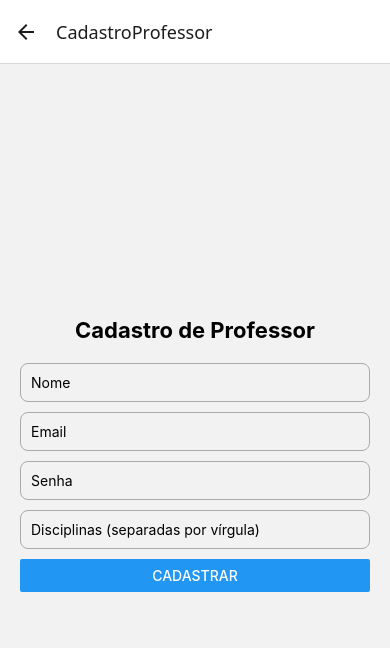
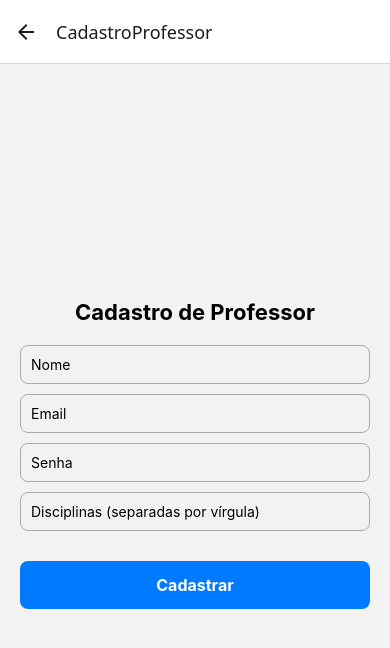
Before and after one commit to luishmenezes/FrontNotas, a React Native app: screen /CadastroProfessor in a window 390 px wide. Shown: the top 648 px of the page. Built offline with nearby package versions, Linux system fonts and the light colour scheme.

Commit message:
[feature]: Scrolabilidade

```diff
--- a/navigation/AppNavigator.tsx
+++ b/navigation/AppNavigator.tsx
@@ -32,7 +32,7 @@ const Stack = createNativeStackNavigator<RootStackParamList>();
 
 export default function AppNavigator() {
   return (
-    <Stack.Navigator initialRouteName="Inicio">
+    <Stack.Navigator initialRouteName="SelectUser">
       <Stack.Screen name="Home" component={HomeScreen} />
       <Stack.Screen name="SelectUser" component={SelectUserScreen} />
       <Stack.Screen name="Cadastro" component={CadastroScreen} />
--- a/screens/Cadastro.tsx
+++ b/screens/Cadastro.tsx
@@ -1,28 +1,81 @@
-import React from 'react';
-import { View, Text, TextInput, TouchableOpacity, StyleSheet } from 'react-native';
+import React, { useState } from 'react';
+import { View, Text, TextInput, TouchableOpacity, StyleSheet, Alert } from 'react-native';
 
 interface Props {
   tipoUsuario?: string;
 }
 
 export default function CadastroScreen({ tipoUsuario = 'Desconhecido' }: Props) {
+  const [nome, setNome] = useState('');
+  const [email, setEmail] = useState('');
+  const [senha, setSenha] = useState('');
+  const [materia, setMateria] = useState('');
+  const [codigo, setCodigo] = useState('');
+
+  const handleCadastro = () => {
+    if (!nome || !email || !senha) {
+      Alert.alert('Erro', 'Por favor, preencha todos os campos obrigatórios.');
+      return;
+    }
+
+    if (tipoUsuario === 'Professor' && (!materia || !codigo)) {
+      Alert.alert('Erro', 'Por favor, preencha todos os campos obrigatórios para o Professor.');
+      return;
+    }
+
+    Alert.alert('Sucesso', `Cadastro de ${tipoUsuario} realizado com sucesso!`);
+
+    setNome('');
+    setEmail('');
+    setSenha('');
+    setMateria('');
+    setCodigo('');
+  };
+
   return (
     <View style={styles.container}>
       <Text style={styles.title}>Cadastro</Text>
       <Text style={styles.userType}>Cadastrando como: {tipoUsuario}</Text>
 
-      <TextInput style={styles.input} placeholder="Nome" />
-      <TextInput style={styles.input} placeholder="Email" keyboardType="email-address" />
-      <TextInput style={styles.input} placeholder="Senha" secureTextEntry />
+      <TextInput
+        style={styles.input}
+        placeholder="Nome"
+        value={nome}
+        onChangeText={setNome}
+      />
+      <TextInput
+        style={styles.input}
+        placeholder="Email"
+        keyboardType="email-address"
+        value={email}
+        onChangeText={setEmail}
+      />
+      <TextInput
+        style={styles.input}
+        placeholder="Senha"
+        secureTextEntry
+        value={senha}
+        onChangeText={setSenha}
+      />
 
       {tipoUsuario === 'Professor' && (
         <>
-          <TextInput style={styles.input} placeholder="Matéria que leciona" />
-          <TextInput style={styles.input} placeholder="Código de identificação" />
+          <TextInput
+            style={styles.input}
+            placeholder="Matéria que leciona"
+            value={materia}
+            onChangeText={setMateria}
+          />
+          <TextInput
+            style={styles.input}
+            placeholder="Código de identificação"
+            value={codigo}
+            onChangeText={setCodigo}
+          />
         </>
       )}
 
-      <TouchableOpacity style={styles.button}>
+      <TouchableOpacity style={styles.button} onPress={handleCadastro}>
         <Text style={styles.buttonText}>Cadastrar</Text>
       </TouchableOpacity>
     </View>
--- a/screens/Calendario/Calendario.tsx
+++ b/screens/Calendario/Calendario.tsx
@@ -1,10 +1,10 @@
 import React from 'react';
-import { View, Text, StyleSheet, Button } from 'react-native';
+import { View, Text, StyleSheet, ScrollView } from 'react-native';
 import { Calendar } from 'react-native-calendars';
 
 export default function TelaCalendario() {
   return (
-    <View style={styles.container}>
+    <ScrollView style={styles.container} contentContainerStyle={styles.scrollContent}>
       <View style={styles.upperHalf}>
         <Calendar
           style={styles.calendar}
@@ -27,7 +27,7 @@ export default function TelaCalendario() {
           <Text style={styles.fieldDescription}>Prova de História</Text>
         </View>
       </View>
-    </View>
+    </ScrollView>
   );
 }
 
@@ -36,9 +36,10 @@ const styles = StyleSheet.create({
     flex: 1,
     backgroundColor: '#0477BF',
   },
+  scrollContent: {
+    paddingVertical: 20,
+  },
   upperHalf: {
-    flex: 1,
-    justifyContent: 'center',
     paddingHorizontal: 24,
   },
   calendar: {
@@ -47,9 +48,8 @@ const styles = StyleSheet.create({
     backgroundColor: '#fff',
   },
   lowerHalf: {
-    flex: 1,
+    marginTop: 20,
     paddingHorizontal: 24,
-    justifyContent: 'center',
   },
   fieldContainer: {
     backgroundColor: '#fff',
--- a/screens/CodigoRecupera/CodRecupera.tsx
+++ b/screens/CodigoRecupera/CodRecupera.tsx
@@ -1,5 +1,5 @@
 import React, { useState } from 'react';
-import { View, Text, StyleSheet, TextInput, TouchableOpacity, Alert } from 'react-native';
+import { View, Text, StyleSheet, TextInput, TouchableOpacity, Alert, ScrollView, KeyboardAvoidingView, Platform } from 'react-native';
 import { LinearGradient } from 'expo-linear-gradient';
 
 export default function RecuperacaoSenha() {
@@ -15,7 +15,11 @@ export default function RecuperacaoSenha() {
   };
 
   return (
-    <View style={styles.container}>
+    <KeyboardAvoidingView
+      style={{ flex: 1 }}
+      behavior={Platform.OS === 'ios' ? 'padding' : undefined}
+    >
+      <ScrollView contentContainerStyle={styles.container} keyboardShouldPersistTaps="handled">
         <View style={styles.card}>
           <Text style={styles.title}>Código de recuperação</Text>
           <Text style={styles.subtitle}>
@@ -41,17 +45,19 @@ export default function RecuperacaoSenha() {
 
           <Text style={styles.reenviar}>Reenviar código</Text>
         </View>
-    </View>
+      </ScrollView>
+    </KeyboardAvoidingView>
   );
 }
 
 const styles = StyleSheet.create({
   container: {
-    flex: 1,
+    flexGrow: 1,
     backgroundColor: '#0477BF',
     justifyContent: 'center',
     alignItems: 'center',
     paddingHorizontal: 24,
+    paddingVertical: 32,
   },
   card: {
     backgroundColor: '#03629C',
--- a/screens/EventoProva/EventoProva.tsx
+++ b/screens/EventoProva/EventoProva.tsx
@@ -1,5 +1,15 @@
 import React, { useState } from 'react';
-import { View, Text, StyleSheet, TextInput, Alert, TouchableOpacity } from 'react-native';
+import {
+  View,
+  Text,
+  StyleSheet,
+  TextInput,
+  Alert,
+  TouchableOpacity,
+  ScrollView,
+  KeyboardAvoidingView,
+  Platform
+} from 'react-native';
 import { LinearGradient } from 'expo-linear-gradient';
 
 export default function CriarProva() {
@@ -18,7 +28,14 @@ export default function CriarProva() {
   };
 
   return (
-    <View style={styles.container}>
+    <KeyboardAvoidingView
+      style={{ flex: 1 }}
+      behavior={Platform.OS === 'ios' ? 'padding' : undefined}
+    >
+      <ScrollView
+        contentContainerStyle={styles.container}
+        keyboardShouldPersistTaps="handled"
+      >
         <View style={styles.card}>
           <Text style={styles.title}>Criar Prova</Text>
 
@@ -61,17 +78,19 @@ export default function CriarProva() {
             </LinearGradient>
           </TouchableOpacity>
         </View>
-    </View>
+      </ScrollView>
+    </KeyboardAvoidingView>
   );
 }
 
 const styles = StyleSheet.create({
   container: {
-    flex: 1,
+    flexGrow: 1,
     backgroundColor: '#0477BF',
     justifyContent: 'center',
     alignItems: 'center',
     paddingHorizontal: 24,
+    paddingVertical: 32,
   },
   card: {
     backgroundColor: '#003D80',
--- a/screens/HomeScreen.tsx
+++ b/screens/HomeScreen.tsx
@@ -8,6 +8,10 @@ const HomeScreen = () => {
         source={require('../assets/LogoNoteasy.png')}
         style={styles.logo}
       />
+      <Text style={styles.welcomeText}>Bem-vindo ao Noteasy!</Text>
+      <Text style={styles.descriptionText}>
+        Organize suas anotações e tarefas de maneira prática e eficiente.
+      </Text>
     </View>
   );
 };
@@ -27,9 +31,16 @@ const styles = StyleSheet.create({
     height: 150,
     marginBottom: 20,
   },
-  text: {
+  welcomeText: {
     color: '#fff',
-    fontSize: 24,
+    fontSize: 28,
     fontWeight: 'bold',
+    marginBottom: 10,
+  },
+  descriptionText: {
+    color: '#fff',
+    fontSize: 18,
+    textAlign: 'center',
+    marginHorizontal: 20,
   },
 });
--- a/screens/Inicio/Inicio.tsx
+++ b/screens/Inicio/Inicio.tsx
@@ -1,12 +1,24 @@
 import React from 'react';
-import { View, Text, StyleSheet, TouchableOpacity, Image } from 'react-native';
+import {
+  View,
+  Text,
+  StyleSheet,
+  TouchableOpacity,
+  Image,
+  SafeAreaView,
+  ScrollView
+} from 'react-native';
 import { Ionicons } from '@expo/vector-icons';
 
 export default function Dashboard() {
   return (
-    <View style={styles.container}>
+    <SafeAreaView style={styles.safeArea}>
+      <ScrollView contentContainerStyle={styles.container}>
         <View style={styles.logoContainer}>
-        <Image source={require('@/assets/LogoNoteasy.png')} style={styles.logo} />
+          <Image
+            source={require('@/assets/LogoNoteasy.png')}
+            style={styles.logo}
+          />
         </View>
 
         <View style={styles.cardsContainer}>
@@ -20,6 +32,7 @@ export default function Dashboard() {
               <Text style={styles.cardText}>Calendário</Text>
             </TouchableOpacity>
           </View>
+
           <View style={styles.cardRow}>
             <TouchableOpacity style={styles.card}>
               <Ionicons name="person" size={30} color="#fff" />
@@ -31,8 +44,9 @@ export default function Dashboard() {
             </TouchableOpacity>
           </View>
         </View>
+      </ScrollView>
 
-      {/* Navbar */}
+      {/* Navbar fixa */}
       <View style={styles.navbar}>
         <TouchableOpacity style={styles.menuIcon}>
           <Ionicons name="menu" size={30} color="#fff" />
@@ -41,16 +55,19 @@ export default function Dashboard() {
           <Ionicons name="person-circle" size={30} color="#fff" />
         </TouchableOpacity>
       </View>
-    </View>
+    </SafeAreaView>
   );
 }
 
 const styles = StyleSheet.create({
-  container: {
+  safeArea: {
     flex: 1,
     backgroundColor: '#007bdb',
+  },
+  container: {
     paddingTop: 50,
     paddingHorizontal: 20,
+    paddingBottom: 100,
   },
   logoContainer: {
     alignItems: 'center',
--- a/screens/LoginScreen.tsx
+++ b/screens/LoginScreen.tsx
@@ -1,9 +1,12 @@
 import React from 'react';
-import { View, Text, TextInput, TouchableOpacity, StyleSheet, Image } from 'react-native';
-import { useNavigation } from '@react-navigation/native';
-import { router } from 'expo-router';
+import { View, Text, TextInput, TouchableOpacity, StyleSheet, Image, ScrollView } from 'react-native';
+import { useRouter } from 'expo-router';
+
 export default function LoginScreen() {
+  const router = useRouter();
+
   return (
+    <ScrollView contentContainerStyle={styles.scrollContainer}>
       <View style={styles.container}>
         <Image
           source={require('../assets/LogoNoteasy.png')}
@@ -37,7 +40,10 @@ export default function LoginScreen() {
           </TouchableOpacity>
         </View>
 
-      <TouchableOpacity style={styles.createBtn} onPress={() => router.push('/SelectUserScreen')}>
+        <TouchableOpacity
+          style={styles.createBtn}
+          onPress={() => router.push('/SelectUserScreen')}
+        >
           <Text style={styles.socialText}>Criar Conta</Text>
         </TouchableOpacity>
 
@@ -54,10 +60,17 @@ export default function LoginScreen() {
 
         <View style={styles.registerContainer}>
           <Text style={styles.registerText}>
-          Não tem conta? <Text style={styles.registerLink} onPress={() => router.push('/cadastro')}>Cadastre-se</Text>
+            Não tem conta?{' '}
+            <Text
+              style={styles.registerLink}
+              onPress={() => router.push('/cadastro')}
+            >
+              Cadastre-se
+            </Text>
           </Text>
         </View>
       </View>
+    </ScrollView>
   );
 }
 
@@ -67,6 +80,10 @@ const styles = StyleSheet.create({
     backgroundColor: '#0072CE',
     alignItems: 'center',
     paddingVertical: 30,
+  },
+  scrollContainer: {
+    flexGrow: 1,
+    paddingBottom: 30,
   },
   image: {
     width: 200,
@@ -107,7 +124,7 @@ const styles = StyleSheet.create({
     marginBottom: 10,
   },
   confirmButton: {
-    backgroundColor: 'linear-gradient(0deg, #006EFF 0%, #001684 80%)',
+    backgroundColor: '#004BFF',
     paddingVertical: 12,
     borderRadius: 10,
     alignItems: 'center',
--- a/screens/NovaSenha/NovaSenha.tsx
+++ b/screens/NovaSenha/NovaSenha.tsx
@@ -1,5 +1,16 @@
 import React, { useState } from 'react';
-import { View, Text, StyleSheet, TextInput, Alert, TouchableOpacity } from 'react-native';
+import {
+  View,
+  Text,
+  StyleSheet,
+  TextInput,
+  Alert,
+  TouchableOpacity,
+  SafeAreaView,
+  ScrollView,
+  KeyboardAvoidingView,
+  Platform
+} from 'react-native';
 import { LinearGradient } from 'expo-linear-gradient';
 
 export default function NovaSenha() {
@@ -21,7 +32,15 @@ export default function NovaSenha() {
   };
 
   return (
-    <View style={styles.container}>
+    <SafeAreaView style={styles.safeArea}>
+      <KeyboardAvoidingView
+        style={{ flex: 1 }}
+        behavior={Platform.OS === 'ios' ? 'padding' : undefined}
+      >
+        <ScrollView
+          contentContainerStyle={styles.scrollContainer}
+          keyboardShouldPersistTaps="handled"
+        >
           <View style={styles.card}>
             <Text style={styles.title}>Nova Senha</Text>
 
@@ -43,27 +62,32 @@ export default function NovaSenha() {
 
             <TouchableOpacity onPress={handleNovaSenha} style={styles.buttonWrapper}>
               <LinearGradient
-            colors={['#001684', '#006EFF']} // Gradiente para o botão
+                colors={['#001684', '#006EFF']}
                 style={styles.button}
               >
                 <Text style={styles.buttonText}>Enviar</Text>
               </LinearGradient>
             </TouchableOpacity>
           </View>
-    </View>
+        </ScrollView>
+      </KeyboardAvoidingView>
+    </SafeAreaView>
   );
 }
 
 const styles = StyleSheet.create({
-  container: {
+  safeArea: {
     flex: 1,
     backgroundColor: '#0477BF',
+  },
+  scrollContainer: {
+    flexGrow: 1,
     justifyContent: 'center',
     alignItems: 'center',
     paddingHorizontal: 24,
   },
   card: {
-    backgroundColor: '#0061A1', // Cor um pouco mais escura que o azul da tela
+    backgroundColor: '#0061A1',
     borderRadius: 16,
     padding: 20,
     width: '100%',
--- a/screens/aluno/CadastroAluno.tsx
+++ b/screens/aluno/CadastroAluno.tsx
@@ -1,5 +1,5 @@
 import React, { useState, useEffect } from 'react';
-import { View, Text, StyleSheet, Alert, CheckBox } from 'react-native';
+import { View, Text, StyleSheet, Alert, ScrollView, KeyboardAvoidingView, Platform } from 'react-native';
 import AsyncStorage from '@react-native-async-storage/async-storage';
 import CustomInput from '../../components/CustomInput';
 import CustomButton from '@/components/CustomButton';
@@ -88,7 +88,11 @@ export default function FormAluno() {
   };
 
   return (
-    <View style={styles.container}>
+    <KeyboardAvoidingView
+      behavior={Platform.OS === "ios" ? "padding" : undefined}
+      style={styles.container}
+    >
+      <ScrollView contentContainerStyle={styles.scrollContent}>
         <View style={styles.form}>
           <Text style={styles.title}>Cadastro de Aluno</Text>
 
@@ -101,21 +105,13 @@ export default function FormAluno() {
           <CustomInput placeholder="Confirmar Senha" secureTextEntry value={confirmarSenha} onChangeText={setConfirmarSenha} />
 
           <View style={styles.checkboxContainer}>
-          <CheckBox
-            value={aceitoPoliticas}
-            onValueChange={setAceitoPoliticas}
-            style={styles.checkbox}
-          />
             <Text style={styles.checkboxLabel}>Aceito as políticas de privacidade</Text>
           </View>
 
+          <CustomButton title="Confirmar" onPress={handleCadastroAluno} />
         </View>
-
-      <CustomButton
-        title="Confirmar"
-        onPress={handleCadastroAluno}
-      />
-    </View>
+      </ScrollView>
+    </KeyboardAvoidingView>
   );
 }
 
@@ -123,15 +119,10 @@ const styles = StyleSheet.create({
   container: {
     flex: 1,
     backgroundColor: '#007bdb',
+  },
+  scrollContent: {
     paddingTop: 60,
-  },
-  profileCircle: {
-    width: 100,
-    height: 100,
-    borderRadius: 50,
-    backgroundColor: '#eee',
-    alignSelf: 'center',
-    marginBottom: 10,
+    paddingBottom: 40,
   },
   form: {
     backgroundColor: '#0455BF',
@@ -146,11 +137,6 @@ const styles = StyleSheet.create({
     marginBottom: 16,
     color: '#fff',
   },
-  label: {
-    fontSize: 16,
-    color: '#fff',
-    marginBottom: 8,
-  },
   checkboxContainer: {
     flexDirection: 'row',
     alignItems: 'center',
--- a/screens/professor/CadastroProfessor.tsx
+++ b/screens/professor/CadastroProfessor.tsx
@@ -1,5 +1,5 @@
 import React, { useState } from 'react';
-import { View, Text, TextInput, Button, StyleSheet, Alert } from 'react-native';
+import { View, Text, TextInput, Alert, StyleSheet, TouchableOpacity, ActivityIndicator } from 'react-native';
 import axios from 'axios';
 
 export default function CadastroProfessor() {
@@ -7,8 +7,16 @@ export default function CadastroProfessor() {
   const [email, setEmail] = useState('');
   const [senha, setSenha] = useState('');
   const [disciplinas, setDisciplinas] = useState('');
+  const [loading, setLoading] = useState(false);
 
   const handleCadastro = async () => {
+    if (!nome || !email || !senha || !disciplinas) {
+      Alert.alert('Erro', 'Por favor, preencha todos os campos.');
+      return;
+    }
+
+    setLoading(true);
+
     try {
       const response = await axios.post('http://localhost:8080/professores', {
         nome,
@@ -25,17 +33,52 @@ export default function CadastroProfessor() {
     } catch (error) {
       console.error(error);
       Alert.alert('Erro', 'Não foi possível cadastrar o professor.');
+    } finally {
+      setLoading(false);
     }
   };
 
   return (
     <View style={styles.container}>
       <Text style={styles.title}>Cadastro de Professor</Text>
-      <TextInput placeholder="Nome" style={styles.input} value={nome} onChangeText={setNome} />
-      <TextInput placeholder="Email" style={styles.input} value={email} onChangeText={setEmail} keyboardType="email-address" />
-      <TextInput placeholder="Senha" style={styles.input} value={senha} onChangeText={setSenha} secureTextEntry />
-      <TextInput placeholder="Disciplinas (separadas por vírgula)" style={styles.input} value={disciplinas} onChangeText={setDisciplinas} />
-      <Button title="Cadastrar" onPress={handleCadastro} />
+      <TextInput
+        placeholder="Nome"
+        style={styles.input}
+        value={nome}
+        onChangeText={setNome}
+      />
+      <TextInput
+        placeholder="Email"
+        style={styles.input}
+        value={email}
+        onChangeText={setEmail}
+        keyboardType="email-address"
+      />
+      <TextInput
+        placeholder="Senha"
+        style={styles.input}
+        value={senha}
+        onChangeText={setSenha}
+        secureTextEntry
+      />
+      <TextInput
+        placeholder="Disciplinas (separadas por vírgula)"
+        style={styles.input}
+        value={disciplinas}
+        onChangeText={setDisciplinas}
+      />
+
+      <TouchableOpacity
+        onPress={handleCadastro}
+        style={[styles.button, loading && styles.buttonLoading]}
+        disabled={loading}
+      >
+        {loading ? (
+          <ActivityIndicator size="small" color="#fff" />
+        ) : (
+          <Text style={styles.buttonText}>Cadastrar</Text>
+        )}
+      </TouchableOpacity>
     </View>
   );
 }
@@ -59,4 +102,20 @@ const styles = StyleSheet.create({
     padding: 10,
     marginBottom: 10,
   },
+  button: {
+    backgroundColor: '#007BFF',
+    paddingVertical: 14,
+    borderRadius: 8,
+    alignItems: 'center',
+    justifyContent: 'center',
+    marginTop: 20,
+  },
+  buttonLoading: {
+    backgroundColor: '#0056b3',
+  },
+  buttonText: {
+    color: '#fff',
+    fontSize: 16,
+    fontWeight: 'bold',
+  },
 });
```
Lines whose indentation alone changed are shown as unchanged.
